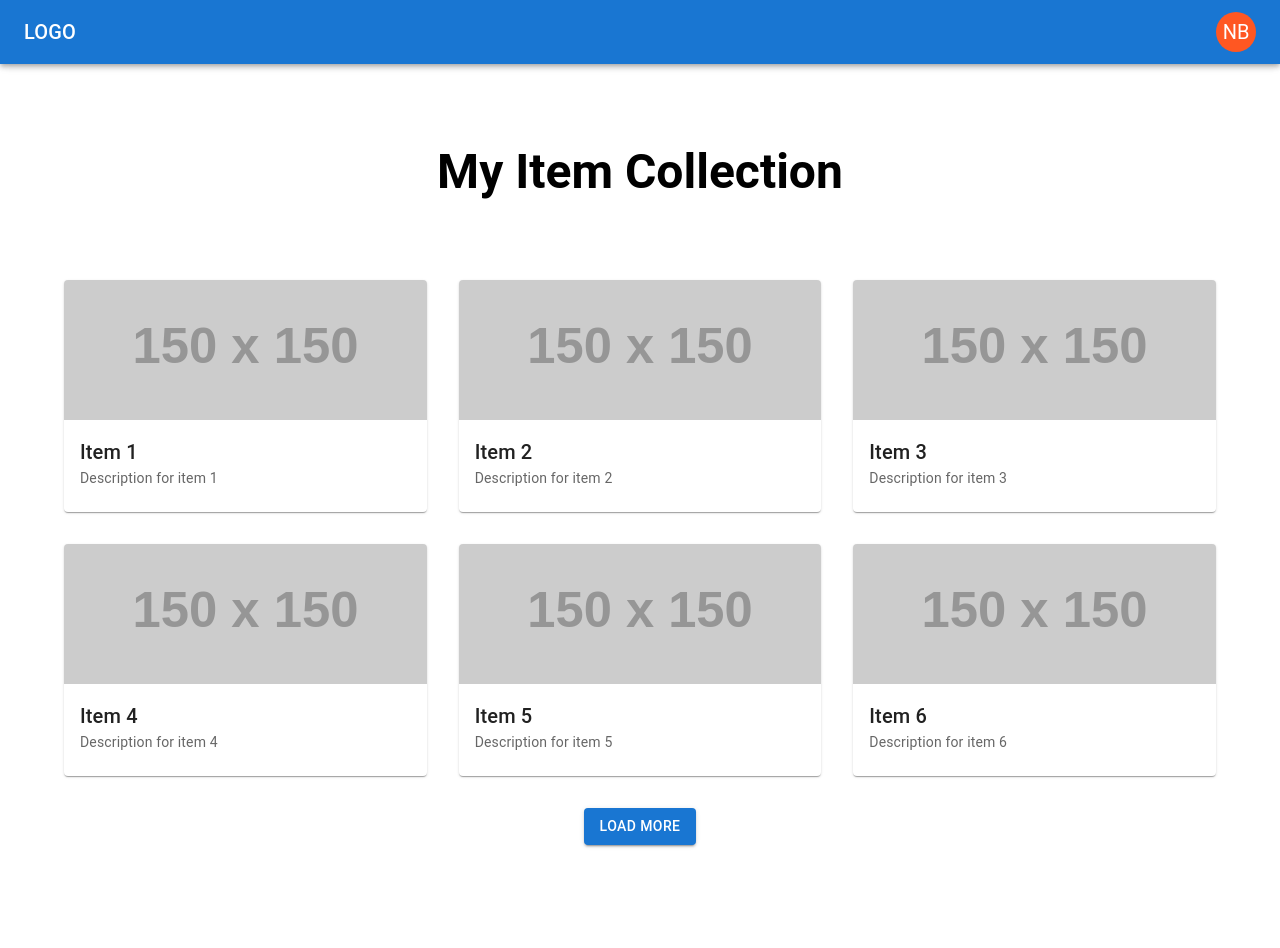
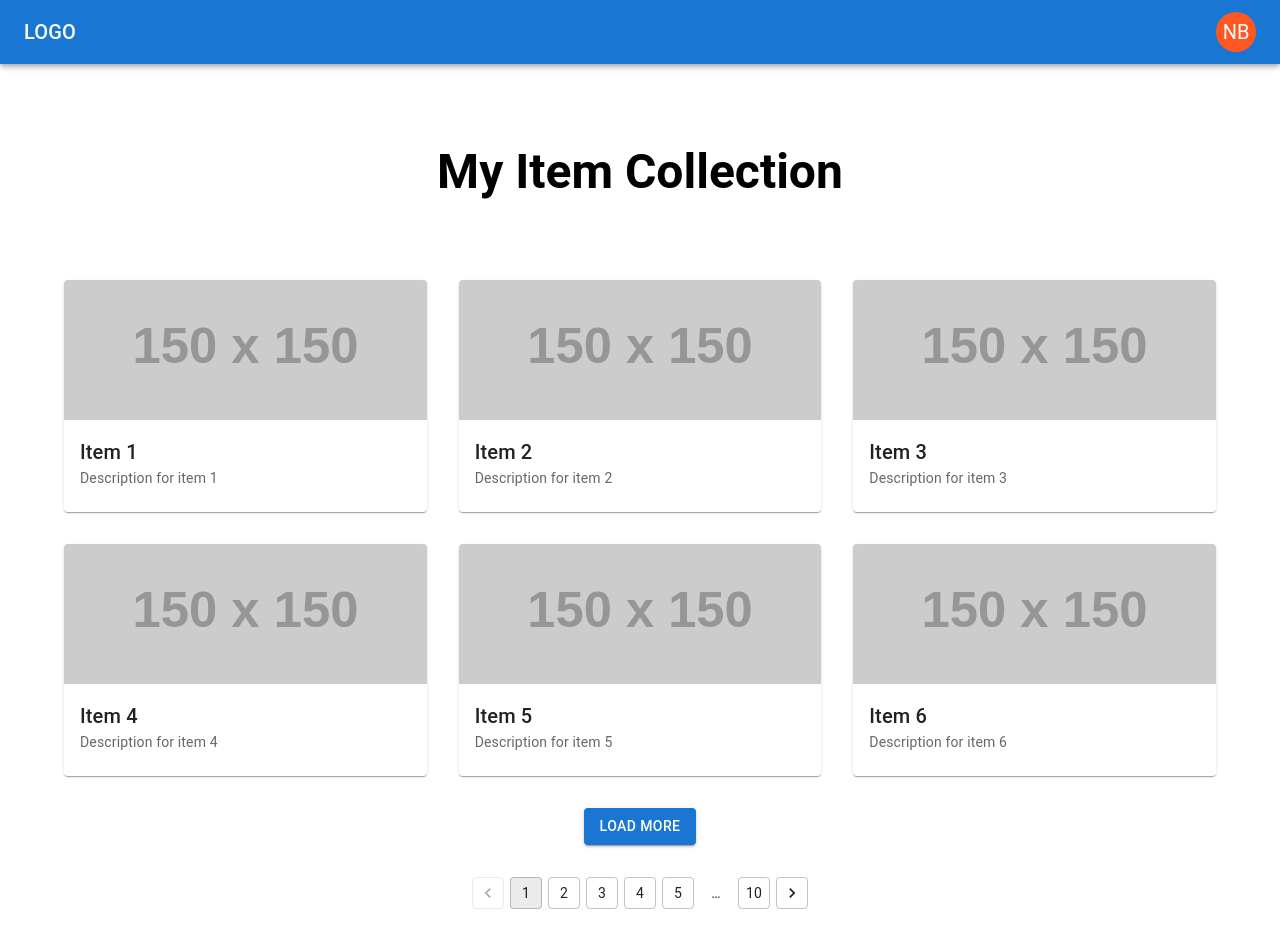
Before and after one commit to naaoufal/init-app, a React (Create React App) app: page /items in a window 1280 px wide. Shown: the top 948 px of the page. Before the commit the page ends 861 px from the top, so only its background shows below. Built offline with nearby package versions, Linux system fonts and the light colour scheme.

Commit message:
add pagination

```diff
--- a/src/Screens/ItemScreen/index.tsx
+++ b/src/Screens/ItemScreen/index.tsx
@@ -1,5 +1,5 @@
 import React, { useState } from 'react';
-import { Grid, Card, CardContent, Typography, CardMedia, Container, Button, Box, CircularProgress } from '@mui/material';
+import { Grid, Card, CardContent, Typography, CardMedia, Container, Button, Box, CircularProgress, Pagination } from '@mui/material';
 import { Link } from 'react-router-dom';
 
 const items = Array.from({ length: 20 }, (_, index) => ({
@@ -76,6 +76,14 @@ const ItemScreen = () => {
                     </Button>
                 }
             </Box>
+            <Box sx={{
+                paddingTop: 2,
+                paddingBottom: 8,
+                display: "flex",
+                justifyContent: "center"
+            }}>
+                <Pagination count={10} variant="outlined" shape="rounded" />
+            </Box>
         </Container>
     );
 };
```
